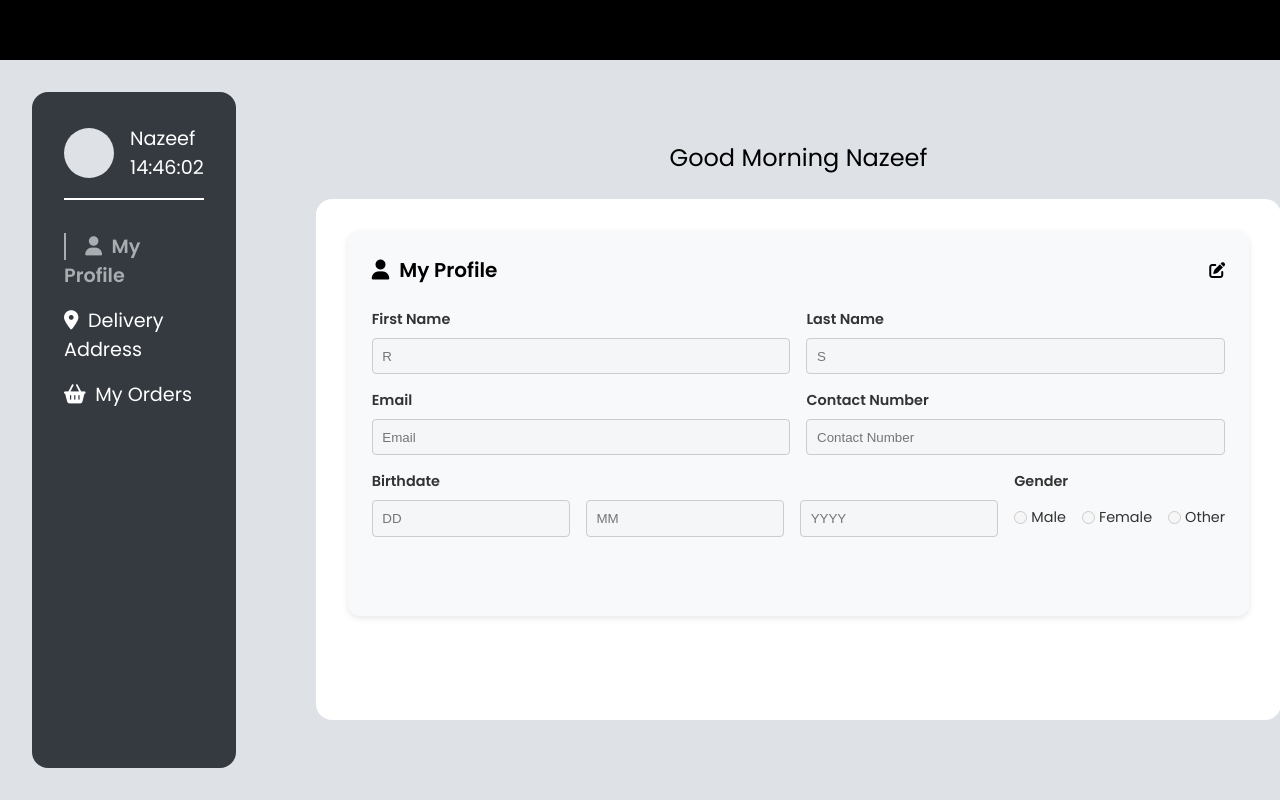
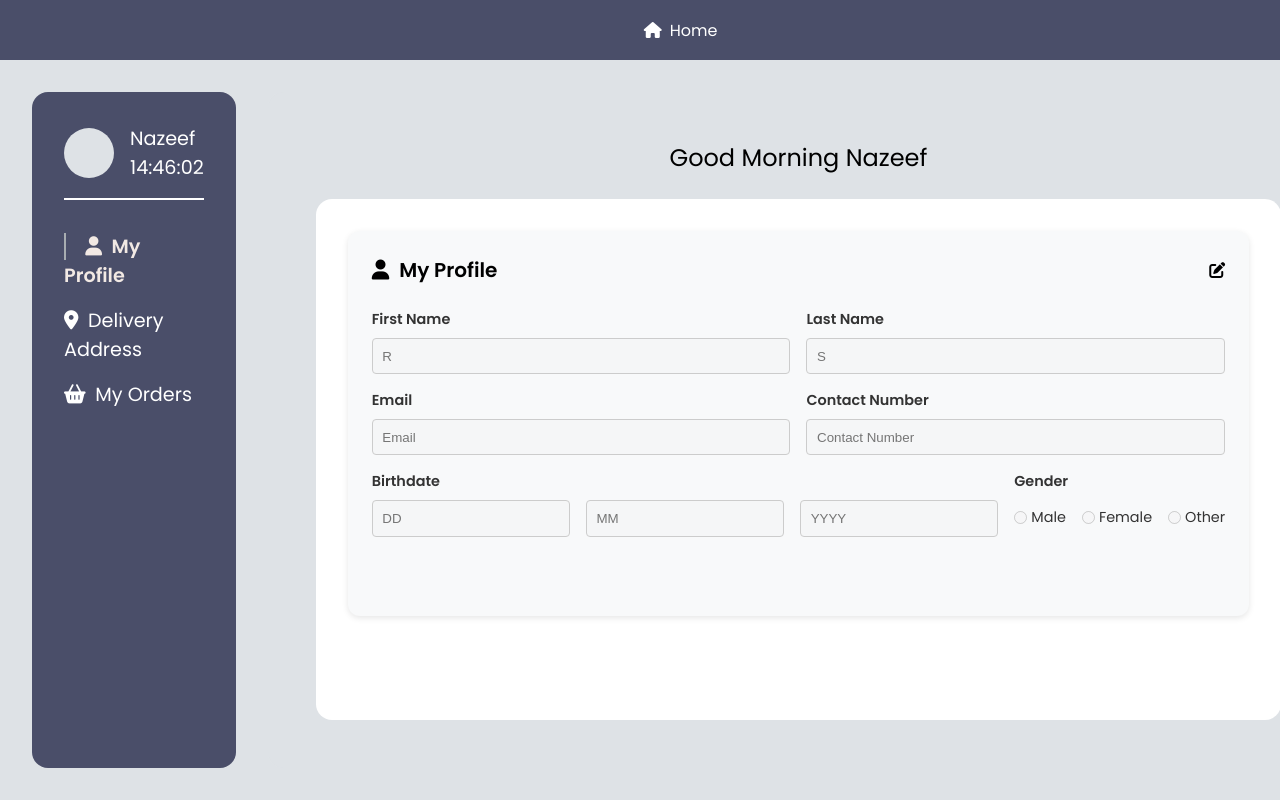
Before and after one commit to Md-iftikher/ecommerce-web, a PHP site: page /my_profile.html in a window 1280 px wide; the page is wider, and only the part inside the window is pictured. Run offline with PHP 8.4, Linux system fonts and the light colour scheme.

Commit message:
connected my-profile to index

```diff
--- a/Client/Component/navbar.html
+++ b/Client/Component/navbar.html
@@ -46,7 +46,7 @@
                     <ul tabindex="0"
                         class="menu menu-sm dropdown-content bg-base-100 rounded-box z-1 mt-3 w-52 p-2 shadow">
                         <li>
-                            <a class="justify-between">
+                            <a class="justify-between" href="my_profile.html">
                                 Profile
                             </a>
                         </li>
--- a/Client/Styles/my_profile.css
+++ b/Client/Styles/my_profile.css
@@ -1,11 +1,17 @@
 @import url("https://fonts.googleapis.com/css2?family=Poppins:wght@400;600&display=swap");
-
 
 * {
     margin: 0;
     padding: 0;
     box-sizing: border-box;
 }
+
+body, html {
+    min-width: fit-content;
+    min-height: fit-content;
+    overflow-x: hidden;
+}
+
 
 body {
     font-family: "Poppins", sans-serif;
@@ -15,11 +21,22 @@ body {
 .navbar {
     width: 100%;
     height: 60px;
-    background-color: #000;
+    background-color: #4a4e69;
     color: #fff;
     display: flex;
     align-items: center;
     justify-content: center;
+}
+
+.navbar a {
+    text-decoration: none;
+    color: #ffffff;
+    transition: all 300ms ease 0s;
+}
+
+.navbar a:hover {
+    color: F2E9E4;
+    transform: scale(1.1);
 }
 
 .container {
@@ -32,7 +49,7 @@ body {
 }
 
 .sidebar {
-    background-color: #343a40;
+    background-color: #4a4e69;
     border-radius: 1rem;
     padding: 1.5rem;
     color: #fff;
@@ -73,14 +90,15 @@ body {
 
 .fa-user,
 .fa-location-dot,
-.fa-basket-shopping {
+.fa-basket-shopping,
+.fa-house {
     margin-right: 0.5em;
 }
 
 
 .sidebar-list li a.active {
     font-weight: 600;
-    color: #a8adb1;
+    color: #F2E9E4;
     padding-left: 1em;
     border-left: 2px solid #a8adb1;
 }
--- a/Client/js/script.js
+++ b/Client/js/script.js
@@ -218,4 +218,5 @@ document.addEventListener("DOMContentLoaded", function () {
     saveBtn.disabled = true;
     saveBtn.style.visibility = "hidden";
   });
+
 });
--- a/Client/my_profile.html
+++ b/Client/my_profile.html
@@ -14,6 +14,7 @@
 <body>
 
   <div class="navbar">
+    <a href="index.html"><i class="fa-solid fa-house"></i>Home</a>
   </div>
   <section class="container">
     <div class="sidebar">
```
Lines whose indentation alone changed are shown as unchanged.
